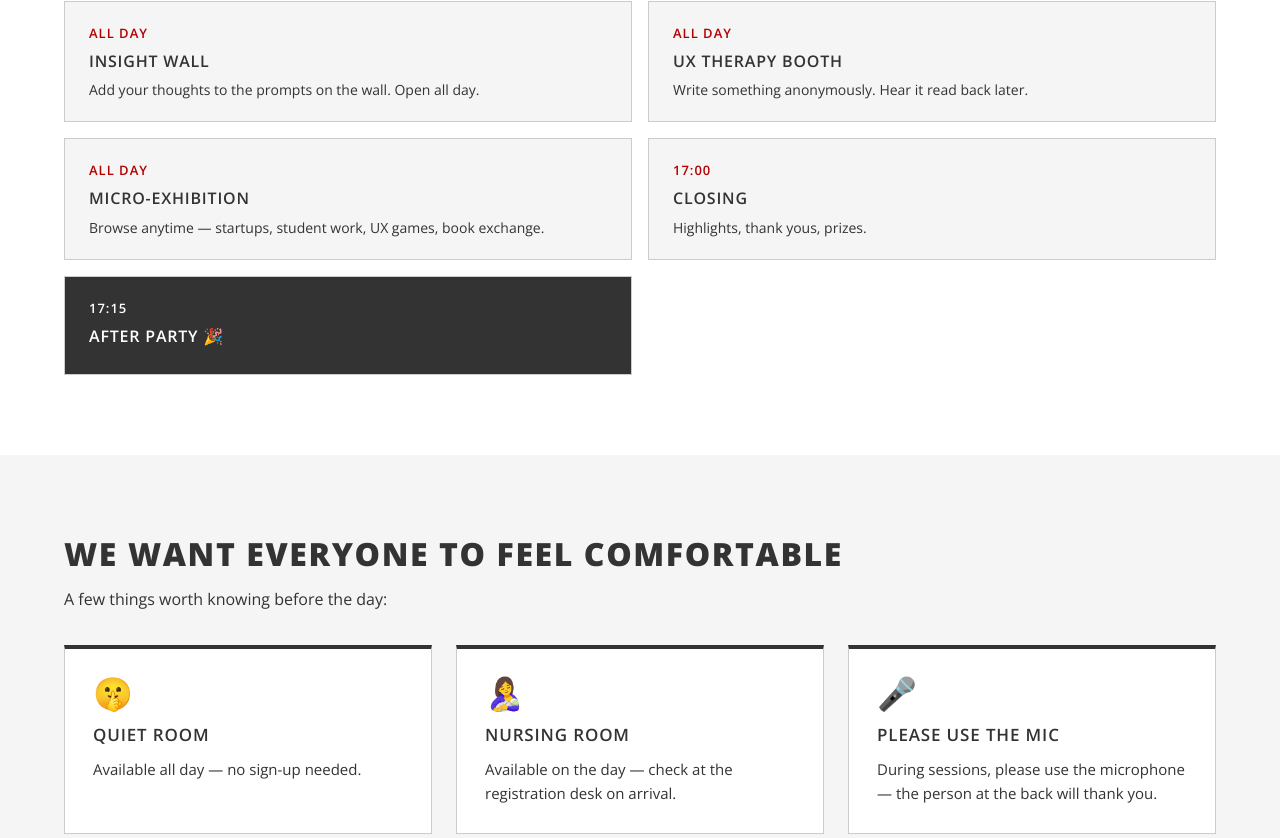
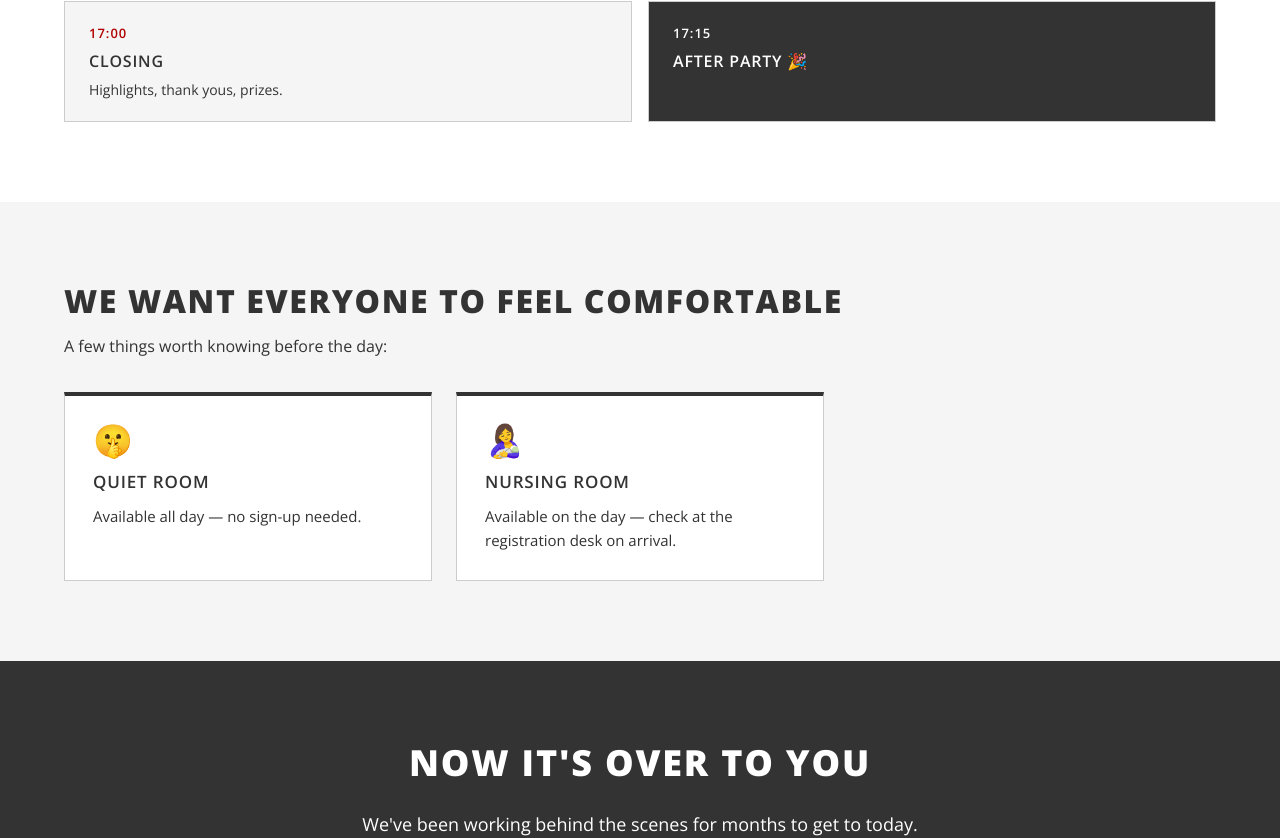
Before and after one commit to uxcampams/UX-Camp-Amsterdam-Website, a React (Vite) app in the folder artifacts/ux-camp-amsterdam/: page /prepare-for-the-day in a window 1280 px wide. Shown: the part 3299-4137 px from the top of the page. Built offline with nearby package versions, Linux system fonts and the light colour scheme.

Commit message:
update event information

```diff
--- a/artifacts/ux-camp-amsterdam/src/pages/Prepare.tsx
+++ b/artifacts/ux-camp-amsterdam/src/pages/Prepare.tsx
@@ -101,29 +101,14 @@ const dayCards: DayCard[] = [
     body: "Check the schedule board. Move between rooms freely.",
   },
   {
-    time: "All day",
+    time: "To be announced",
     title: "Portfolio Review Corner",
     body: "Sign up at the whiteboard for a 25-min review. Morning and afternoon slots.",
   },
   {
-    time: "All day",
+    time: "To be announced",
     title: "Speed Networking",
     body: "Join a table, grab a prompt card. Meet a lot of people in a short amount of time.",
-  },
-  {
-    time: "All day",
-    title: "Insight Wall",
-    body: "Add your thoughts to the prompts on the wall. Open all day.",
-  },
-  {
-    time: "All day",
-    title: "UX Therapy Booth",
-    body: "Write something anonymously. Hear it read back later.",
-  },
-  {
-    time: "All day",
-    title: "Micro-Exhibition",
-    body: "Browse anytime — startups, student work, UX games, book exchange.",
   },
   {
     time: "17:00",
@@ -141,11 +126,6 @@ const dayCards: DayCard[] = [
 const accessibility = [
   { icon: "🤫", title: "Quiet room", body: "Available all day — no sign-up needed." },
   { icon: "🤱", title: "Nursing room", body: "Available on the day — check at the registration desk on arrival." },
-  {
-    icon: "🎤",
-    title: "Please use the mic",
-    body: "During sessions, please use the microphone — the person at the back will thank you.",
-  },
 ];
 
 const footerNav = [
--- a/artifacts/ux-camp-amsterdam/src/pages/RunningASession.tsx
+++ b/artifacts/ux-camp-amsterdam/src/pages/RunningASession.tsx
@@ -507,18 +507,6 @@ export default function RunningASession() {
               >
                 A chance to talk through your idea, get some feedback, and feel more confident before the day. Details will be shared in your ticket confirmation email.
               </p>
-              <p
-                style={{
-                  fontFamily: FONT,
-                  fontWeight: 400,
-                  fontStyle: "italic",
-                  fontSize: 14,
-                  color: MID_GREY,
-                  margin: 0,
-                }}
-              >
-                Add speaker webinar date and link here once confirmed.
-              </p>
             </div>
           </div>
         </section>
```
